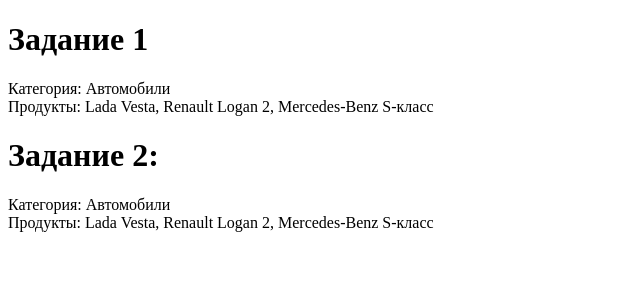
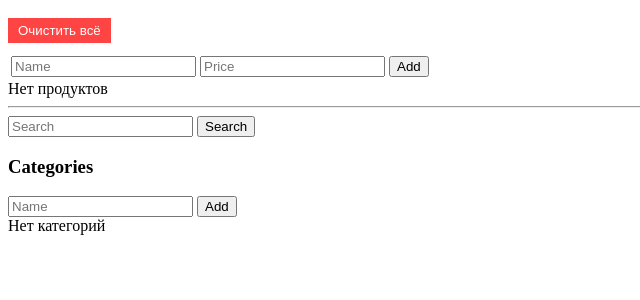
Before and after one commit to ArtemkaNav1/Web521, a PHP site: page / in a window 1280 px wide. Shown: the top 300 px of the page, without its empty margins (0-640 px from the left). Run offline with PHP 8.4, Linux system fonts and the light colour scheme.

Commit message:
Модуль 4,часть 1- задание 3-4

```diff
--- a/index.php
+++ b/index.php
@@ -1,75 +1,168 @@
+<?php
+session_start();
+
+
+if (isset($_POST['clear_all'])) {
+    session_destroy();
+    session_start();
+    $_SESSION['categories'] = [];
+    $_SESSION['products'] = [];
+}
+
+
+if (!isset($_SESSION['categories'])) {
+    $_SESSION['categories'] = [];
+}
+if (!isset($_SESSION['products'])) {
+    $_SESSION['products'] = [];
+}
+
+
+if (isset($_POST['padd'])) {
+    $name = trim($_POST['pName'] ?? '');
+    $price = trim($_POST['pPrice'] ?? '');
+
+    if ($name != "" && $price != "") {
+        $_SESSION['products'][] = ["name" => $name, "price" => $price];
+    }
+}
+
+
+if (isset($_POST['cadd'])) {
+    $catName = trim($_POST['catName'] ?? '');
+    if ($catName != "") {
+
+        $_SESSION['categories'][$catName] = $_SESSION['products'];
+
+        $_SESSION['products'] = [];
+    }
+}
+
+
+function findCategory($categories, $name)
+{
+    foreach ($categories as $catName => $products) {
+        if (strtolower($catName) === strtolower($name)) {
+            return [$catName, $products];
+        }
+    }
+    return null;
+}
+
+
+$foundCategory = null;
+if (isset($_POST['search'])) {
+    $searchName = trim($_POST['searchName'] ?? '');
+    if ($searchName != "") {
+        $foundCategory = findCategory($_SESSION['categories'], $searchName);
+    }
+}
+?>
 <!DOCTYPE html>
-<html lang="en">
+<html>
 
 <head>
     <meta charset="UTF-8">
-    <meta name="viewport" content="width=device-width, initial-scale=1.0">
-    <title>Document</title>
+    <title>Категории и продукты</title>
+    <style>
+        .clear-btn {
+            background-color: #ff4444;
+            color: white;
+            border: none;
+            padding: 5px 10px;
+            cursor: pointer;
+            margin: 10px 0;
+        }
+
+        .clear-btn:hover {
+            background-color: #cc0000;
+        }
+    </style>
 </head>
 
 <body>
-    <h3>
 
-    </h3>
+    <form method="post">
+        <input type="submit" name="clear_all" value="Очистить всё" class="clear-btn"
+            onclick="return confirm('Вы уверены, что хотите очистить все данные?')">
+    </form>
+
+
+    <form method="post">
+        <table>
+
+            <tr>
+                <td><input type="text" name="pName" placeholder="Name"></td>
+                <td><input type="text" name="pPrice" placeholder="Price"></td>
+                <td><input type="submit" value="Add" name="padd"></td>
+            </tr>
+        </table>
+    </form>
 
     <?php
+    if (!empty($_SESSION['products'])) {
+        foreach ($_SESSION['products'] as $product) {
+            echo $product['name'] . " — " . $product['price'] . "<br>";
+        }
+    } else {
+        echo "Нет продуктов<br>";
+    }
+    ?>
 
-    // Задание 1:
-    echo "<h1>Задание 1</h1>";
-    class Category
-    {
-        // Используем свойства public, т.е обращаемся напрямую.
-        public $name;
-        public $list_products;
-
-        public function __construct($name, $list_products = [])
-        {
-            $this->name = $name;
-            $this->list_products = $list_products;
-        }
-    }
-
-    $category = new Category("Автомобили", ["Lada Vesta", "Renault Logan 2", "Mercedes-Benz S-класс "]);
-
-    echo "Категория: " . $category->name . "<br>";
-    echo "Продукты: " . implode(", ", $category->list_products);
+    <hr>
 
 
-    // Задание 2:
-
-    echo "<h1>Задание 2:</h1>";
-
-    class Category2
-    {
-
-        // В данном задании используем private.
-        private $name;
-        private $list_products;
-
-        public function __construct($name, $list_products = [])
-        {
-            $this->name = $name;
-            $this->list_products = $list_products;
-        }
-
-        public function getCategoryName()
-        {
-            return $this->name;
-        }
-
-        public function getCategoryProducts()
-        {
-            return $this->list_products;
-        }
-    }
+    <form method="post">
+        <input type="text" name="searchName" placeholder="Search">
+        <input type="submit" value="Search" name="search">
+    </form>
 
 
-    $category = new Category2("Автомобили", ["Lada Vesta", "Renault Logan 2", "Mercedes-Benz S-класс "]);
+    <h3>Categories</h3>
+    <form method="post">
+        <input type="text" name="catName" placeholder="Name">
+        <input type="submit" value="Add" name="cadd">
+    </form>
 
-    echo "Категория: " . $category->getCategoryName() . "<br>";
-    echo "Продукты: " . implode(", ", $category->getCategoryProducts());
 
+    <?php
+    if (!empty($_SESSION['categories'])) {
+        foreach ($_SESSION['categories'] as $catName => $products) {
+            echo "<h4>$catName</h4>";
+            if (!empty($products)) {
+                foreach ($products as $product) {
+                    if (is_array($product) && isset($product['name']) && isset($product['price'])) {
+                        echo $product['name'] . " — " . $product['price'] . "<br>";
+                    }
+                }
+            } else {
+                echo "(нет продуктов)<br>";
+            }
+        }
+    } else {
+        echo "Нет категорий<br>";
+    }
     ?>
+
+
+    <?php
+    if ($foundCategory !== null) {
+        echo "<hr><h3>Результат поиска:</h3>";
+        echo "<b>{$foundCategory[0]}</b><br>";
+        if (is_array($foundCategory[1]) && !empty($foundCategory[1])) {
+            foreach ($foundCategory[1] as $product) {
+                if (is_array($product) && isset($product['name']) && isset($product['price'])) {
+                    echo $product['name'] . " — " . $product['price'] . "<br>";
+                }
+            }
+        } else {
+            echo "(нет продуктов)<br>";
+        }
+    } elseif (isset($_POST['search'])) {
+        echo "<hr><h3>Результат поиска:</h3> Категория не найдена.";
+    }
+    ?>
+
 </body>
 
 </html>
```
